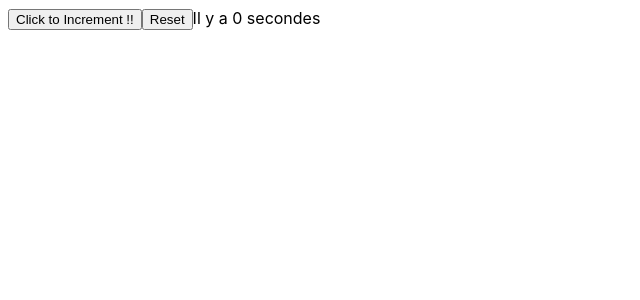
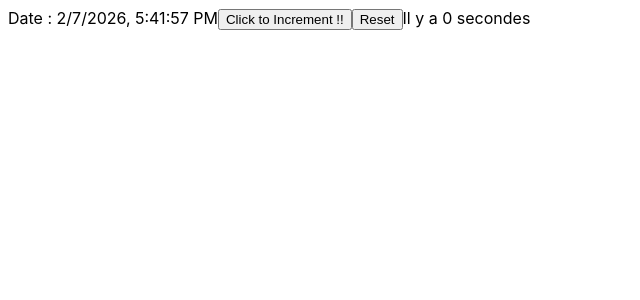
Before and after one commit to zikou058/Leren-React-js, a React (Create React App) app: page / in a window 1280 px wide. Shown: the top 300 px of the page, without its empty margins (0-640 px from the left). Built offline with nearby package versions, Linux system fonts and the light colour scheme.

Commit message:
hooks and useEffect vd 11

```diff
--- a/src/Counter/Counter.jsx
+++ b/src/Counter/Counter.jsx
@@ -1,27 +1,63 @@
-// import { useState } from 'react';
-// export default function Counter ({defaultValue, incrementBy}) {
+import { useEffect, useState } from 'react';
+export default function Counter ({defaultValue, incrementBy}) {
 
-//     //Hooks
-//     //useState....
-//     const [count, setCount] = useState(defaultValue, incrementBy);
+    //Hooks
+    //useState().... change the state
+    //useEffect().... = fut component(didmount, update, willmount)
 
-//     return <div>
-//         <span>
-//             <button onClick={ () => {
-//                 setCount((defaultValue) => {
-//                     return defaultValue + 1;
-//             })}}> Click to Increment !! </button>
+    const [count, setCount] = useState(defaultValue , incrementBy);
+    const [time , setTime] = useState(new Date())
+    let timer = null
 
-//             <button onClick={ () => {
-//                 //console.log(incrementBy);
-//                 setCount((incrementBy) => {
-//                     return 0;
-//                 });
-//             }}> Reset </button>
-//             Il y a {count} secondes
-//         </span>
-//     </div>
-// }
+    //evey time
+    // useEffect(() => {
+    //     console.log('evey render !')
+    //     //setTime(new Date())
+
+    // })
+    //willmounted
+    useEffect(() => {
+        console.log('component mounted !')
+        timer = setInterval(() =>{
+            console.log('tick')
+            setTime(new Date())
+        },3000)
+        return () => {
+            clearInterval(timer)
+        }
+
+    },[])
+    //update
+    useEffect(() => {
+            console.log('age and count updated')
+        },[ count ])
+
+
+    return <div>
+        Date : <span>{time.toLocaleString()}</span>
+        <span>
+            <button onClick={ () => {
+                setCount((defaultValue) => {
+                    return defaultValue + 1;
+            })}}> Click to Increment !! </button>
+
+            <button onClick={ () => {
+                //console.log(incrementBy);
+                setCount((incrementBy) => {
+                    return 0;
+                });
+            }}> Reset </button>
+            Il y a {count} secondes
+        </span>
+    </div>
+}
+
+
+
+
+
+// class :
+/*
 import {Component} from "react";
 export default class Counter extends Component {
     constructor(props) {
@@ -76,4 +112,4 @@ export default class Counter extends Component {
             </div>
         )
     }
-}
+}       */
--- a/src/index.js
+++ b/src/index.js
@@ -20,7 +20,7 @@ root.render(
     {/*<Counter /> */}
     {/* <Counter defaultValue={2} incrementBy={3} /> */}
     {/* <Form /> */}
-    <Counter  />
+    <Counter defaultValue={0} />
 
   </React.StrictMode>
 );
```
